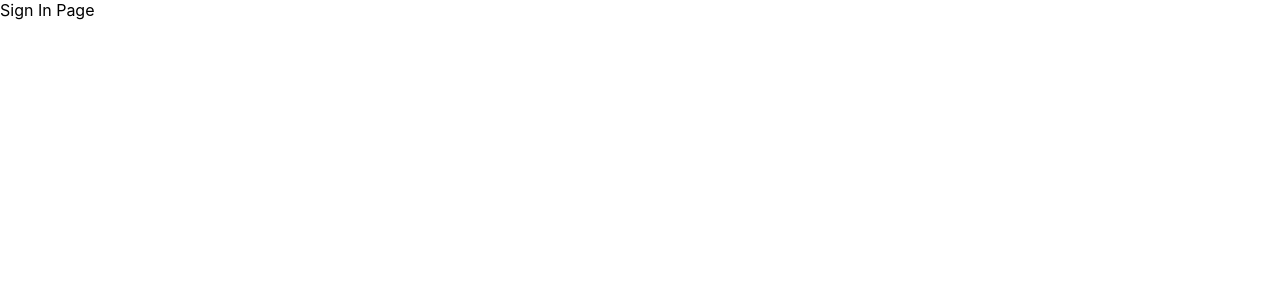
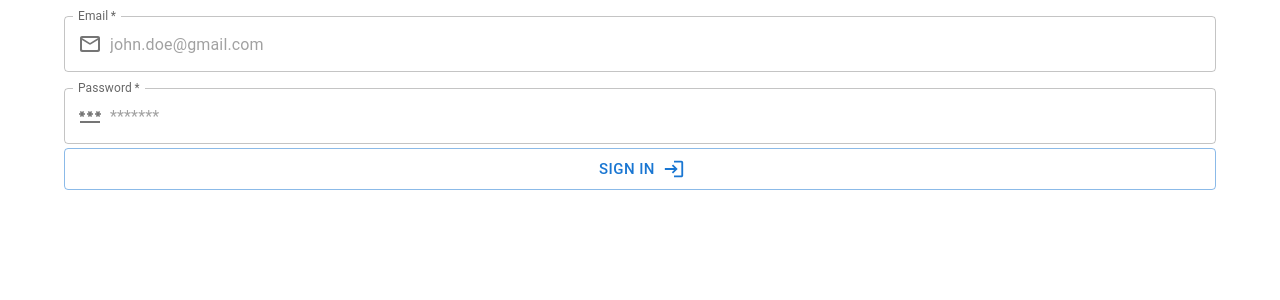
Before and after one commit to NishidhJain/firebase-auth, a Next.js app: page /signin in a window 1280 px wide. Shown: the top 300 px of the page. Built offline with nearby package versions, Linux system fonts and the light colour scheme.

Commit message:
started working on Sign In form

```diff
--- a/package.json
+++ b/package.json
@@ -10,6 +10,7 @@
   "dependencies": {
     "@emotion/react": "^11.5.0",
     "@emotion/styled": "^11.3.0",
+    "@mui/icons-material": "^5.1.0",
     "@mui/material": "^5.1.0",
     "firebase": "^9.4.1",
     "next": "12.0.3",
--- a/pages/signin.jsx
+++ b/pages/signin.jsx
@@ -1,5 +1,62 @@
+import Box from "@mui/material/Box";
+import Container from "@mui/material/Container";
+import InputAdornment from "@mui/material/InputAdornment";
+import TextField from "@mui/material/TextField";
+import Button from "@mui/material/Button";
+import MailOutlineRoundedIcon from "@mui/icons-material/MailOutlineRounded";
+import PasswordIcon from "@mui/icons-material/Password";
+import LoginIcon from "@mui/icons-material/Login";
+
 const signin = () => {
-  return <div>Sign In Page</div>;
+  return (
+    <Container fixed>
+      <Box>
+        <TextField
+          id="outlined-basic"
+          label="Email"
+          variant="outlined"
+          type="email"
+          placeholder="john.doe@gmail.com"
+          required
+          fullWidth
+          margin="normal"
+          InputProps={{
+            startAdornment: (
+              <InputAdornment position="start">
+                <MailOutlineRoundedIcon />
+              </InputAdornment>
+            ),
+          }}
+        />
+        <TextField
+          id="outlined-basic"
+          label="Password"
+          variant="outlined"
+          type="password"
+          placeholder="*******"
+          required
+          fullWidth
+          margin="dense"
+          InputProps={{
+            startAdornment: (
+              <InputAdornment position="start">
+                <PasswordIcon />
+              </InputAdornment>
+            ),
+          }}
+        />
+        <Button
+          variant="outlined"
+          type="submit"
+          size="large"
+          endIcon={<LoginIcon />}
+          fullWidth
+        >
+          Sign In
+        </Button>
+      </Box>
+    </Container>
+  );
 };
 
 export default signin;
```
Also changed, not shown: 1 other file (tests, documents, lock files or other folders).
